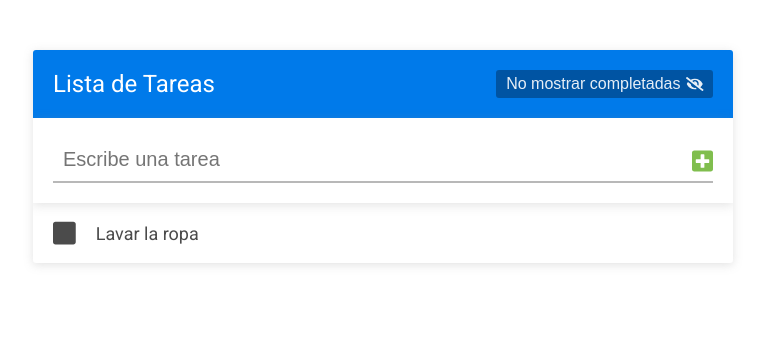
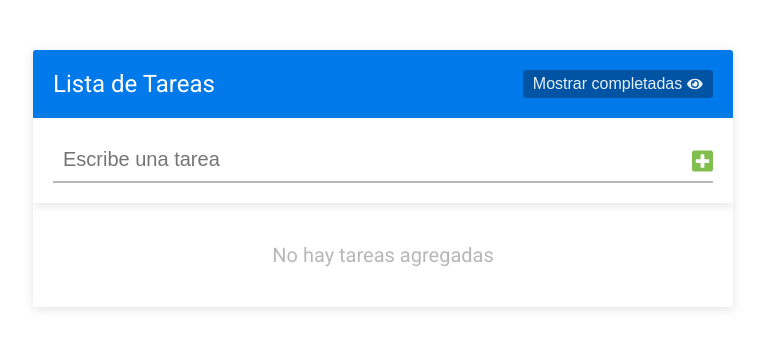
Before and after one commit to JesusEfrainGarciaRodriguez/to_do_list_react, a React (Create React App) app: page / in a window 1280 px wide. Shown: the top 348 px of the page, without its empty margins (257-1022 px from the left). Built offline with nearby package versions, Linux system fonts and the light colour scheme.

Commit message:
Toggle para mostrar o no tareas completadas

```diff
--- a/src/App.js
+++ b/src/App.js
@@ -7,19 +7,14 @@ import FormularioTareas from './componentes/FormularioTareas';
 import ListaTareas from './componentes/ListaTareas';
 
 const App = () => {
-  const [tareas, setTareas] = useState([
-    {
-      id:1,
-      texto: 'Lavar la ropa',
-      completada: false
-    }
-  ]);
+  const [tareas, setTareas] = useState([]);
+  const [mostrarCompletadas, setMostrarCompletadas] = useState(false);
 
   return (
     <div className="contenedor">
-      <Header/>
+      <Header mostrarCompletadas={mostrarCompletadas} setMostrarCompletadas={setMostrarCompletadas}/>
       <FormularioTareas tareas={tareas} setTareas={setTareas}/>
-      <ListaTareas tareas={tareas} setTareas={setTareas}/>
+      <ListaTareas tareas={tareas} setTareas={setTareas} mostrarCompletadas={mostrarCompletadas}/>
     </div>
   );
 }
--- a/src/componentes/Header.js
+++ b/src/componentes/Header.js
@@ -1,17 +1,31 @@
-import React from 'react';
+import React, { useState } from 'react';
 
 //font awesome
 import { FontAwesomeIcon } from '@fortawesome/react-fontawesome';
 import { faEye, faEyeSlash } from '@fortawesome/free-solid-svg-icons';
 
-const Header = () => {
+const Header = ({mostrarCompletadas,setMostrarCompletadas}) => {
     return (
         <header className="header">
             <h1 className="header__titulo">Lista de Tareas</h1>
-            <button className="header__boton">
-                No mostrar completadas
-                <FontAwesomeIcon icon={faEyeSlash} className="header__icono-boton"/>
-            </button>
+
+            {mostrarCompletadas ?
+                <button className="header__boton" onClick={() => setMostrarCompletadas(!mostrarCompletadas)}>
+                    No mostrar completadas
+                    <FontAwesomeIcon
+                        icon={faEyeSlash}
+                        className="header__icono-boton"
+                    />
+                </button>
+            :
+                <button className="header__boton" onClick={() => setMostrarCompletadas(!mostrarCompletadas)}>
+                    Mostrar completadas
+                    <FontAwesomeIcon
+                        icon={faEye}
+                        className="header__icono-boton"
+                    />
+                </button>
+            }
         </header>
     );
 }
--- a/src/componentes/ListaTareas.js
+++ b/src/componentes/ListaTareas.js
@@ -3,7 +3,7 @@ import React from 'react';
 //Componentes
 import Tarea from './Tarea';
 
-const ListaTareas = ({tareas, setTareas}) => {
+const ListaTareas = ({tareas, setTareas, mostrarCompletadas}) => {
 
     const toggleCompletada = (id) => {
         setTareas(tareas.map((tarea) => {
@@ -34,20 +34,28 @@ const ListaTareas = ({tareas, setTareas}) => {
 
     return (
         <ul className="lista-tareas">
-            {
-                tareas.length > 0
-                ?
-                    tareas.map((tarea) =>
-                        <Tarea
+            { tareas.length > 0 ? tareas.map((tarea) => {
+                if(mostrarCompletadas) {
+                    return  <Tarea
                                 tarea={tarea}
                                 key={tarea.id}
                                 toggleCompletada={toggleCompletada}
                                 editTarea={editTarea}
                                 deleteTarea={deleteTarea}
                             />
-                    )
-                :
-                    <div className="lista-tareas__mensaje">No hay tareas agregadas</div>
+                }
+                else if(!tarea.completada) {
+                    return  <Tarea
+                                tarea={tarea}
+                                key={tarea.id}
+                                toggleCompletada={toggleCompletada}
+                                editTarea={editTarea}
+                                deleteTarea={deleteTarea}
+                            />;
+                }
+                return
+            })
+            :<div className="lista-tareas__mensaje">No hay tareas agregadas</div>
             }
         </ul>
     );
```
Lines whose indentation alone changed are shown as unchanged.
